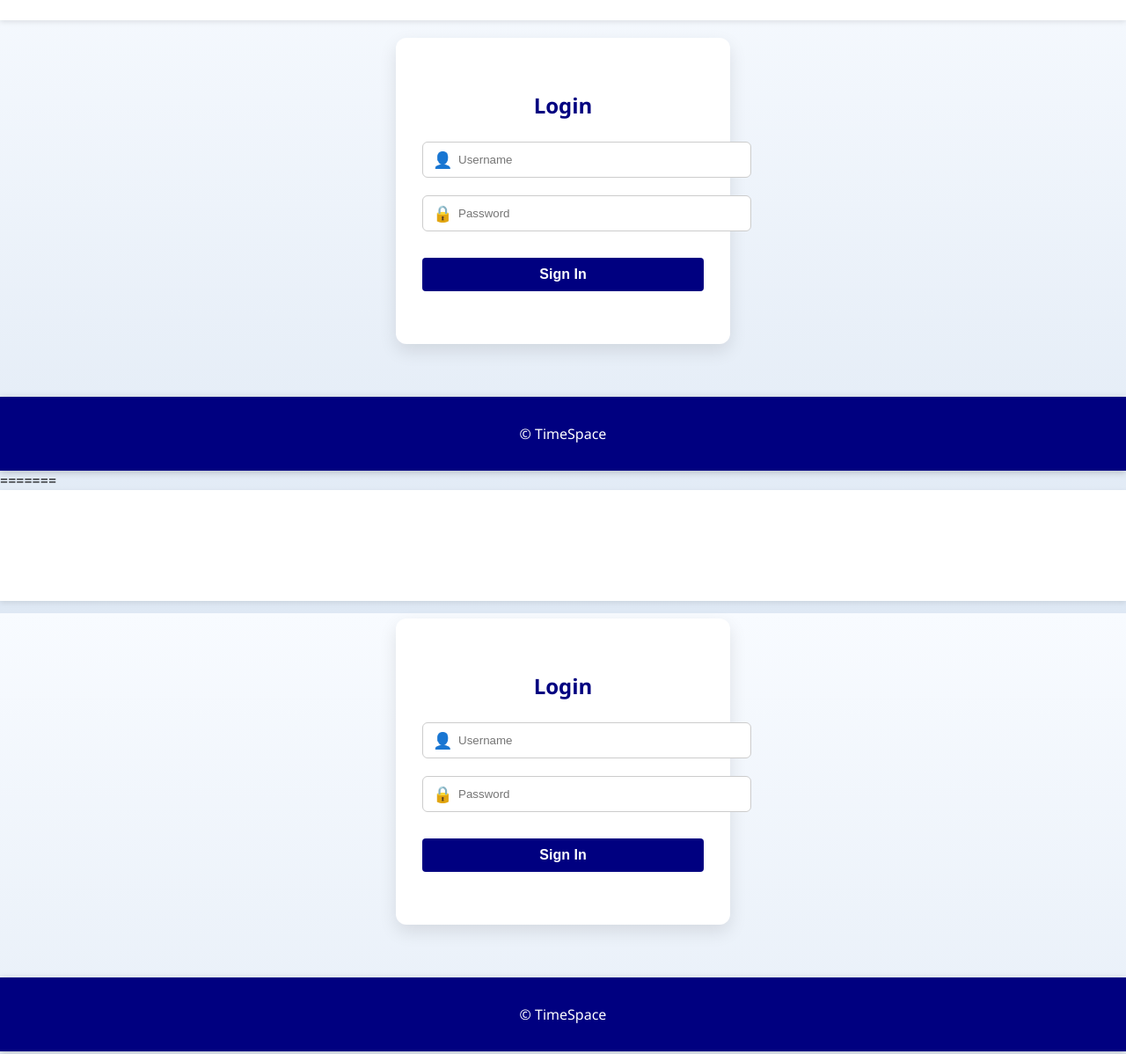
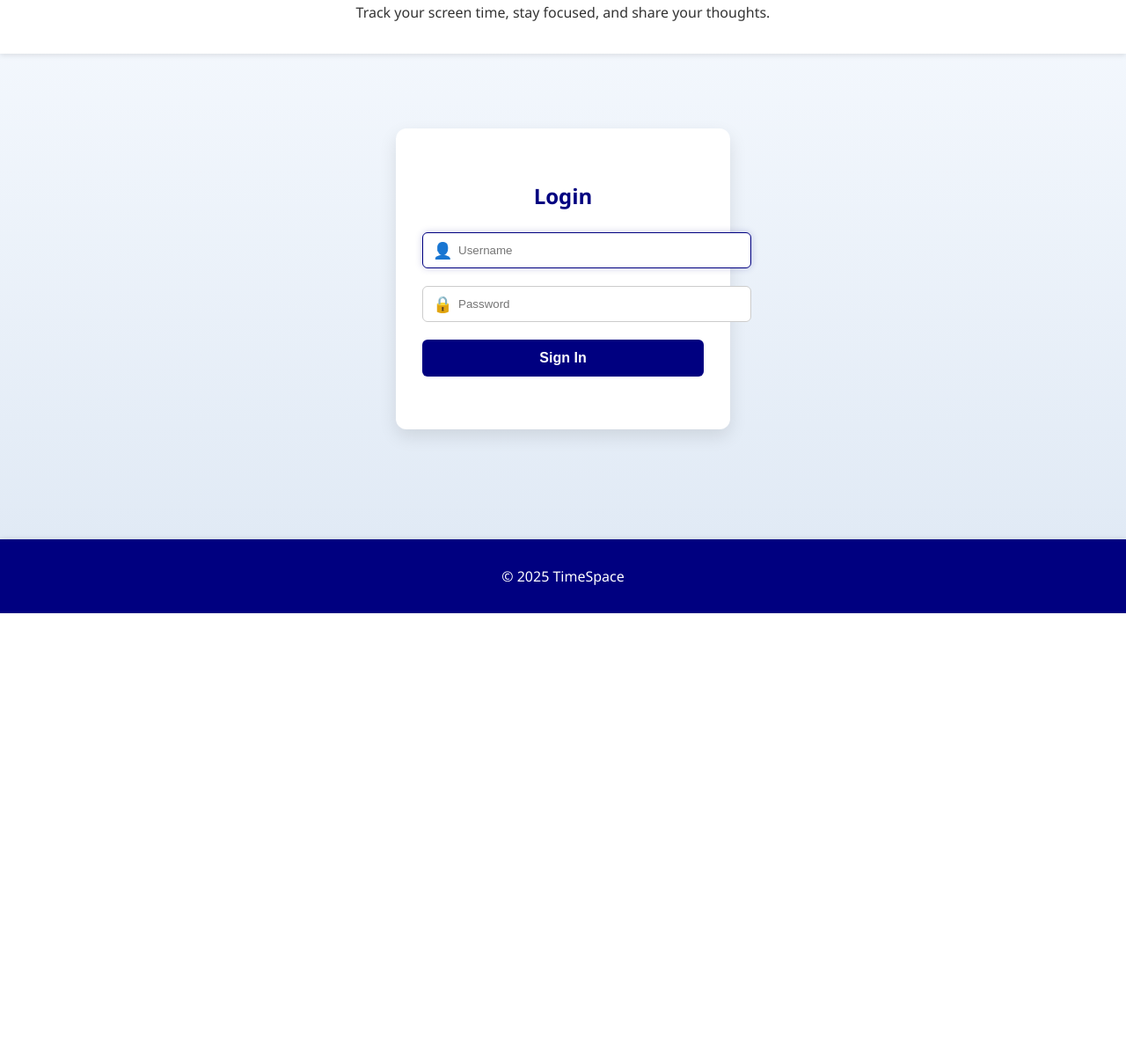
Before and after one commit to Reidbuchanan08/social-networking-cop, a plain HTML site: page index.html in a window 1280 px wide. Shown: the part 103-1301 px from the top of the page at 88% size. After the commit the page ends 800 px from the top, so only its background shows below. Drawn offline with Linux system fonts and the light colour scheme.

Commit message:
Updated index.html
Updated the Index.html to have a friendly header, helpful text, and autofocus on input.

```diff
--- a/index.html
+++ b/index.html
@@ -1,36 +1,16 @@
-
 <!DOCTYPE html>
 <html lang="en">
 <head>
-  <meta charset="UTF-8">
+  <meta charset="UTF-8" />
   <title>Login Page</title>
-  <link rel="stylesheet" href="style.css">
+  <link rel="stylesheet" href="style.css" />
   <script src="app.js" defer></script>
-  <style>
-    .screen-time {
-      margin-top: 20px;
-      font-size: 16px;
-      color: green;
-    }
-    .login-box button {
-      margin-top: 10px;
-      padding: 10px;
-      background-color: navy;
-      color: white;
-      border: none;
-      border-radius: 4px;
-      cursor: pointer;
-      width: 100%;
-    }
-    .login-box button:hover {
-      background-color: #000f66;
-    }
-  </style>
 </head>
 <body>
 
   <header>
-    <h1>Welcome</h1>
+    <h1>Welcome to TimeSpace 👋</h1>
+    <p style="text-align: center; color: #333;">Track your screen time, stay focused, and share your thoughts.</p>
   </header>
 
   <div class="container">
@@ -38,11 +18,11 @@
       <h2>Login</h2>
       <div class="input-group">
         <span class="icon">👤</span>
-        <input type="text" id="username" placeholder="Username">
+        <input type="text" id="username" placeholder="Username" autofocus />
       </div>
       <div class="input-group">
         <span class="icon">🔒</span>
-        <input type="password" id="password" placeholder="Password">
+        <input type="password" id="password" placeholder="Password" />
       </div>
       <button type="submit" onclick="signIn()">Sign In</button>
       <div id="screenTime" class="screen-time"></div>
@@ -50,68 +30,8 @@
   </div>
 
   <footer>
-    <p>&copy; TimeSpace</p>
+    <p>&copy; 2025 TimeSpace</p>
   </footer>
 
 </body>
 </html>
-
-=======
-<!DOCTYPE html>
-<html lang="en">
-<head>
-  <meta charset="UTF-8">
-  <title>Login Page</title>
-  <link rel="stylesheet" href="style.css">
-  <script src="app.js" defer></script>
-  <style>
-    .screen-time {
-      margin-top: 20px;
-      font-size: 16px;
-      color: green;
-    }
-    .login-box button {
-      margin-top: 10px;
-      padding: 10px;
-      background-color: navy;
-      color: white;
-      border: none;
-      border-radius: 4px;
-      cursor: pointer;
-      width: 100%;
-    }
-    .login-box button:hover {
-      background-color: #000f66;
-    }
-  </style>
-</head>
-<body>
-
-  <header>
-    <h1>Welcome</h1>
-  </header>
-
-  <div class="container">
-    <div class="login-box">
-      <h2>Login</h2>
-      <div class="input-group">
-        <span class="icon">👤</span>
-        <input type="text" id="username" placeholder="Username">
-      </div>
-      <div class="input-group">
-        <span class="icon">🔒</span>
-        <input type="password" id="password" placeholder="Password">
-      </div>
-      <button type="submit" onclick="signIn()">Sign In</button>
-      <div id="screenTime" class="screen-time"></div>
-    </div>
-  </div>
-
-  <footer>
-    <p>&copy; TimeSpace</p>
-  </footer>
-
-</body>
-</html>
-
->>>>>>> d0da356c5a6de8db41f85a6e6f774db3cb81eba5
```
